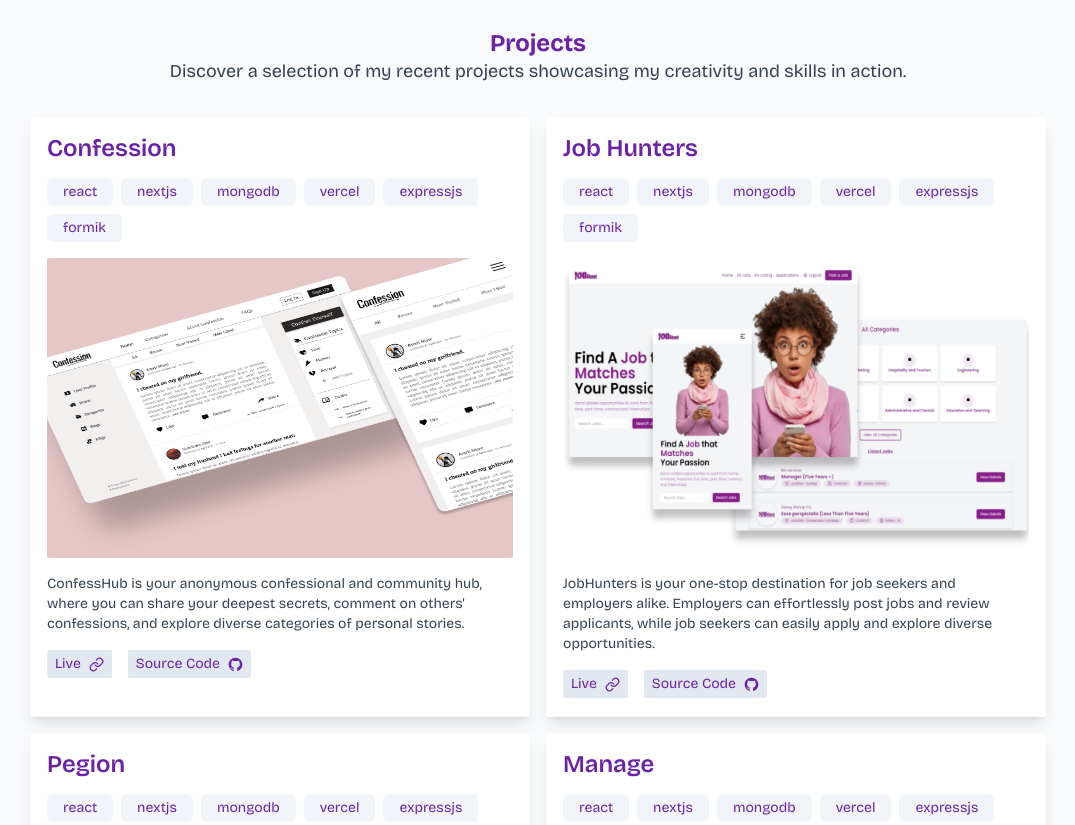
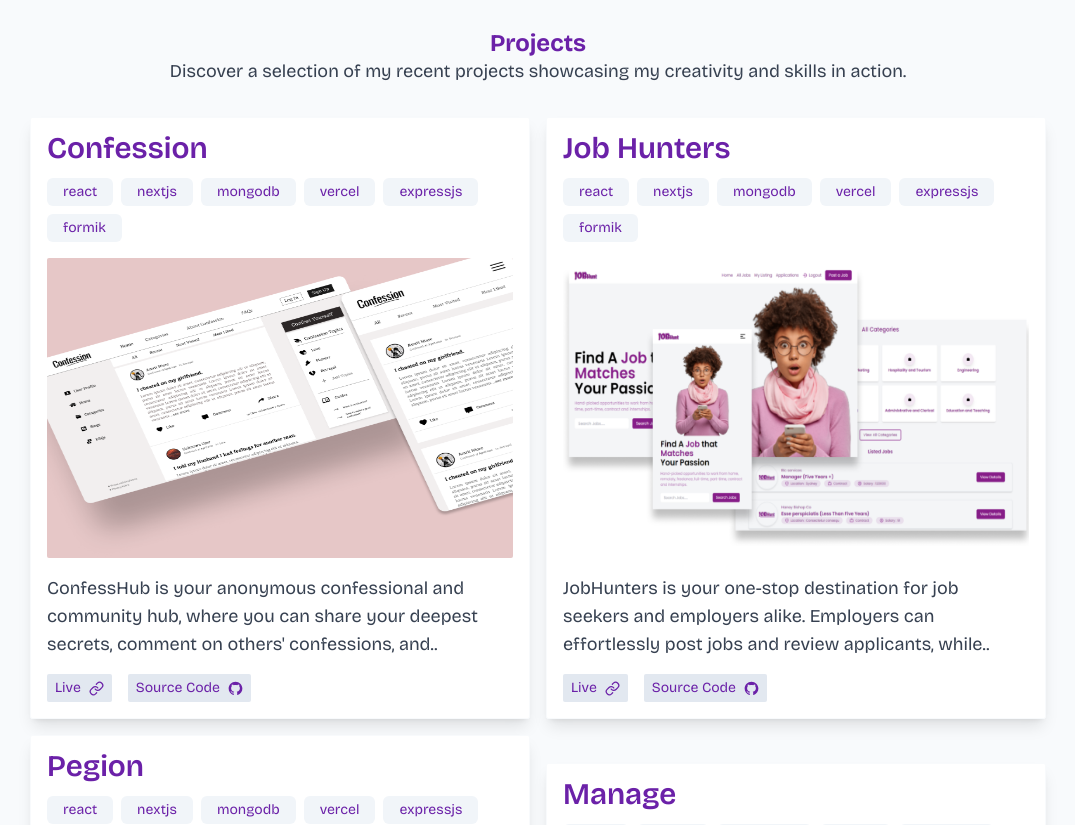
Before and after one commit to amrit-niure/Niure, a Next.js app: page / in a window 1280 px wide. Shown: the part 1160-1985 px from the top of the page, without its empty margins (102-1177 px from the left). Built offline with nearby package versions, Linux system fonts and the light colour scheme.

Commit message:
9/13/2023

```diff
--- a/src/components/Projects.tsx
+++ b/src/components/Projects.tsx
@@ -60,7 +60,7 @@ const Projects: FC<ProjectsProps> = ({}) => {
         {/* card  */}
         {projectsOptions.map((project) => (
           <div
-            className="flex px-4 py-4 bg-white dark:bg-light-dark-background rounded-sm shadow-lg dark:text-primary-light cursor-pointer border-light-background border-[1px] dark:border-dark-background dark:hover:border-light-gray w-[420px] md:w-[500px] h-[600px] transition-all duration-100 "
+            className="flex px-4 py-4 bg-white dark:bg-light-dark-background rounded-sm shadow-lg dark:text-primary-light cursor-pointer border-light-background border-[1px] dark:border-dark-background dark:hover:border-light-gray w-[420px] md:w-[500px]  transition-all duration-100 "
             key={project.id}
           >
             {/* <div className="relative overflow-hidden group h-full w-full "> */}
@@ -107,7 +107,7 @@ const Projects: FC<ProjectsProps> = ({}) => {
                 </Link>
               </div> */}
 
-              <h1 className="text-h1 font-semibold self-start ">
+              <h1 className="text-bigger font-semibold self-start ">
                 {project.name}
               </h1>
               <div className="flex gap-2 flex-wrap">
@@ -122,10 +122,10 @@ const Projects: FC<ProjectsProps> = ({}) => {
                 height={600}
                 alt="project"
                 src={project.img}
-                className="rounded-sm transform scale-100 hover:scale-105 transition-transform duration-300 relative w-[500px] flex items-center justify-center  h-[300px] "
+                className="rounded-sm transform scale-100 hover:scale-105 transition-transform duration-300 relative w-[500px] flex items-center justify-center h-[300px] "
               />
-              <p className="text-sm dark:text-light-gray text-p-text">
-                {project.desc}
+              <p className="text- dark:text-light-gray text-p-text">
+                {project.desc.split(' ').slice(0, 20).join(' ')}..
               </p>
               <div className="self-start flex gap-4 text-sm">
                 <Tooltip title="Live" arrow>
```
